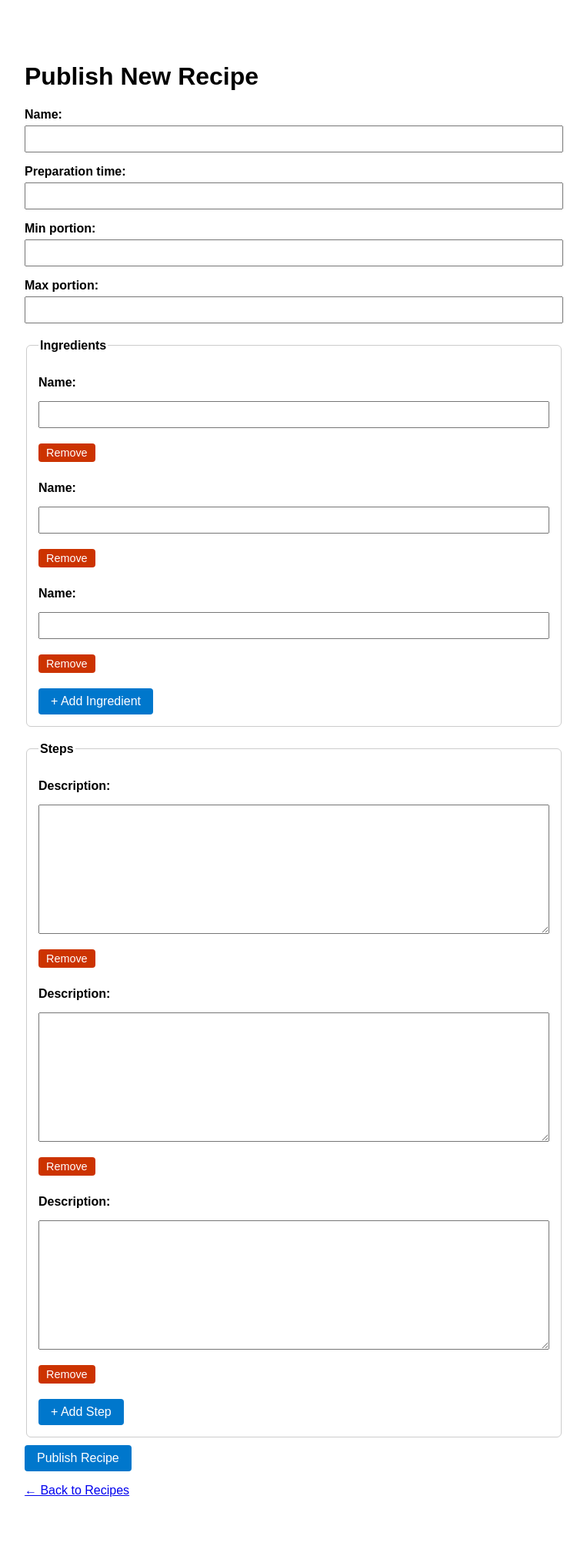
After one commit to cadiazh/Cocina360, a Django app: page /recipes/recipes/new/ in a window 1280 px wide. The commit adds this page. Shown: the whole page at 77% size, without its empty margins (258-1021 px from the left). Run offline with Django 5.2, Linux system fonts and the light colour scheme; a user stored in the database is signed in.

Commit message:
cambios esteticos, usuarios, crear y borrar recetas

```diff
--- /dev/null
+++ b/recipes/forms.py
@@ -0,0 +1,39 @@
+from django import forms
+from django.contrib.auth.models import User
+from django.core.exceptions import ValidationError
+from django.forms import ModelForm, inlineformset_factory
+from .models import Recipe, Ingredient, Step
+
+class RegisterForm(forms.Form):
+    username = forms.CharField(
+        max_length=150,
+        required=True,
+        widget=forms.TextInput(attrs={'placeholder': 'Username'})
+    )
+    password1 = forms.CharField(
+        label="Password",
+        required=True,
+        widget=forms.PasswordInput(attrs={'placeholder': 'Password'})
+    )
+    password2 = forms.CharField(
+        label="Confirm Password",
+        required=True,
+        widget=forms.PasswordInput(attrs={'placeholder': 'Confirm Password'})
+    )
+    def clean_username(self):
+        username = self.cleaned_data['username']
+        if User.objects.filter(username=username).exists():
+            raise ValidationError("This username is already taken.")
+        return username
+    def clean(self):
+        cleaned_data = super().clean()
+        p1 = cleaned_data.get("password1")
+        p2 = cleaned_data.get("password2")
+
+
+class RecipeForm(ModelForm):
+    class Meta:
+        model = Recipe
+        fields = ['name', 'preparation_time', 'min_portion', 'max_portion']
+IngredientFormSet = inlineformset_factory(Recipe, Ingredient, fields=('name',), extra=3, can_delete=True)
+StepFormSet = inlineformset_factory(Recipe, Step, fields=('order', 'description'), extra=3, can_delete=True)
--- a/recipes/models.py
+++ b/recipes/models.py
@@ -6,6 +6,7 @@ class Recipe(models.Model):
     preparation_time = models.FloatField(null=True, blank=True)
     min_portion = models.IntegerField(null=True, blank=True)
     max_portion = models.IntegerField(null=True, blank=True)
+    creator = models.ForeignKey(User, on_delete=models.CASCADE, related_name='recipes')
 
     def __str__(self):
         return self.name
--- /dev/null
+++ b/recipes/templates/recipes/recipe_form.html
@@ -0,0 +1,161 @@
+<!DOCTYPE html>
+<html lang="en">
+<head>
+    <meta charset="UTF-8" />
+    <title>New Recipe - Cocina 360</title>
+    <style>
+        body { font-family: Arial, sans-serif; max-width: 700px; margin: 40px auto; padding: 20px; }
+        label { display: block; margin-top: 15px; font-weight: bold; }
+        input, textarea { width: 100%; padding: 8px; margin-top: 5px; box-sizing: border-box; }
+        button, .add-btn, .remove-btn {
+            margin-top: 10px;
+            padding: 8px 16px;
+            background: #0077cc;
+            color: white;
+            border: none;
+            cursor: pointer;
+            font-size: 1rem;
+            border-radius: 4px;
+            user-select: none;
+        }
+        button:hover, .add-btn:hover, .remove-btn:hover { background: #005fa3; }
+        fieldset { margin-top: 20px; padding: 15px; border: 1px solid #ccc; border-radius: 6px; }
+        legend { font-weight: bold; }
+        .form-row { margin-bottom: 10px; display: flex; flex-wrap: wrap; align-items: center; gap: 10px; }
+        .remove-btn {
+            background: #cc3300;
+            padding: 4px 10px;
+            font-size: 0.9rem;
+            border-radius: 4px;
+        }
+        .remove-btn:hover { background: #992200; }
+
+        /* 🔥 Ocultar los cubitos (checkbox DELETE) */
+        input[type="checkbox"][name$="-DELETE"] {
+            display: none;
+        }
+        input[name$="-order"] {
+            display: none;
+        }
+    </style>
+</head>
+<body>
+    <h1>Publish New Recipe</h1>
+    <form method="post" id="recipe-form">
+        {% csrf_token %}
+        {{ form.as_p }}
+
+        <fieldset id="ingredients-fieldset">
+            <legend>Ingredients</legend>
+            {{ ingredient_formset.management_form }}
+            <div id="ingredients-forms">
+                {% for form in ingredient_formset %}
+                    <div class="form-row">
+                        {{ form.name.label_tag }} {{ form.name }}
+                        {{ form.DELETE }}  <!-- oculto por CSS -->
+                        <button type="button" class="remove-btn" onclick="removeForm(this)">Remove</button>
+                    </div>
+                {% endfor %}
+            </div>
+            <button type="button" class="add-btn" onclick="addForm('ingredients')">+ Add Ingredient</button>
+        </fieldset>
+
+        <fieldset id="steps-fieldset">
+            <legend>Steps</legend>
+            {{ step_formset.management_form }}
+            <div id="steps-forms">
+                {% for form in step_formset %}
+                    <div class="form-row step-row">
+                        {{ form.order }} <!-- se rellena automáticamente -->
+                        {{ form.description.label_tag }} {{ form.description }}
+                        {{ form.DELETE }} <!-- oculto -->
+                        <button type="button" class="remove-btn" onclick="removeForm(this)">Remove</button>
+                    </div>
+                {% endfor %}
+            </div>
+            <button type="button" class="add-btn" onclick="addForm('steps')">+ Add Step</button>
+        </fieldset>
+
+        <button type="submit">Publish Recipe</button>
+    </form>
+    <p><a href="{% url 'recipe_list' %}">← Back to Recipes</a></p>
+
+<script>
+    function removeForm(button) {
+        const formRow = button.closest('.form-row');
+        const deleteInput = formRow.querySelector('input[type=checkbox][name$="-DELETE"]');
+        if (deleteInput) {
+            deleteInput.checked = true;
+            formRow.style.display = 'none';
+        } else {
+            formRow.remove();
+        }
+        updateFormIndices();
+    }
+
+    function addForm(prefix) {
+        const formsDiv = document.getElementById(prefix + '-forms');
+        const totalFormsInput = document.querySelector(`#id_${prefix}-TOTAL_FORMS`);
+        const currentFormCount = parseInt(totalFormsInput.value);
+        const emptyFormTemplate = document.getElementById(prefix + '-empty-form').innerHTML;
+
+        const newFormHtml = emptyFormTemplate.replace(/__prefix__/g, currentFormCount);
+        const tempDiv = document.createElement('div');
+        tempDiv.classList.add('form-row');
+        if (prefix === 'steps') tempDiv.classList.add('step-row');
+        tempDiv.innerHTML = newFormHtml + `
+            <button type="button" class="remove-btn" onclick="removeForm(this)">Remove</button>
+        `;
+
+        formsDiv.appendChild(tempDiv);
+        totalFormsInput.value = currentFormCount + 1;
+        updateFormIndices();
+    }
+
+    function updateFormIndices() {
+        ['ingredients', 'steps'].forEach(prefix => {
+            const formsDiv = document.getElementById(prefix + '-forms');
+            const totalFormsInput = document.querySelector(`#id_${prefix}-TOTAL_FORMS`);
+            const forms = formsDiv.querySelectorAll('.form-row:not([style*="display: none"])');
+            totalFormsInput.value = forms.length;
+            forms.forEach((formRow, index) => {
+                formRow.querySelectorAll('input, select, textarea, label').forEach(el => {
+                    if (el.name) {
+                        el.name = el.name.replace(new RegExp(`${prefix}-\\d+`), `${prefix}-${index}`);
+                    }
+                    if (el.id) {
+                        el.id = el.id.replace(new RegExp(`${prefix}-\\d+`), `${prefix}-${index}`);
+                    }
+                    if (el.htmlFor) {
+                        el.htmlFor = el.htmlFor.replace(new RegExp(`${prefix}-\\d+`), `${prefix}-${index}`);
+                    }
+                });
+                // 🔥 Auto enumerar Steps
+                if (prefix === 'steps') {
+                    const orderInput = formRow.querySelector('input[name$="-order"]');
+                    if (orderInput) orderInput.value = index + 1;
+                }
+            });
+        });
+    }
+
+    // Ejecutar al inicio para numerar bien los pasos existentes
+    document.addEventListener("DOMContentLoaded", updateFormIndices);
+</script>
+
+<!-- Empty form templates -->
+<div id="ingredients-empty-form" style="display:none;">
+    <label for="id_ingredients-__prefix__-name">Name:</label>
+    <input type="text" name="ingredients-__prefix__-name" id="id_ingredients-__prefix__-name" />
+    <input type="checkbox" name="ingredients-__prefix__-DELETE" id="id_ingredients-__prefix__-DELETE" />
+</div>
+
+<div id="steps-empty-form" style="display:none;">
+    <input type="hidden" name="steps-__prefix__-order" id="id_steps-__prefix__-order" value="__order__" />
+    <label for="id_steps-__prefix__-description">Description:</label>
+    <textarea name="steps-__prefix__-description" id="id_steps-__prefix__-description"></textarea>
+    <input type="checkbox" name="steps-__prefix__-DELETE" id="id_steps-__prefix__-DELETE" />
+</div>
+
+</body>
+</html>
--- a/recipes/urls.py
+++ b/recipes/urls.py
@@ -1,4 +1,4 @@
-from django.urls import path
+from django.urls import path, include
 from . import views
 
 urlpatterns = [
@@ -6,4 +6,11 @@ urlpatterns = [
     path('<int:pk>/', views.recipe_detail, name='recipe_detail'),
     path('<int:recipe_pk>/ingredient/<int:ingredient_pk>/toggle/', views.toggle_ingredient_completion, name='toggle_ingredient_completion'),
     path('<int:recipe_pk>/step/<int:step_pk>/toggle/', views.toggle_step_completion, name='toggle_step_completion'),
+    path('recipes/<int:pk>/delete/', views.recipe_delete, name='recipe_delete'),
+    # Auth
+    path('accounts/', include('django.contrib.auth.urls')),  # login, logout, password reset
+    # Registration
+    path('accounts/register/', views.register, name='register'),
+    # Recipe creation
+    path('recipes/new/', views.recipe_create, name='recipe_create'),
 ]
--- a/recipes/views.py
+++ b/recipes/views.py
@@ -1,45 +1,43 @@
 from django.shortcuts import render, get_object_or_404, redirect
-# from django.contrib.auth.decorators import login_required # Comment out or remove this line
 from .models import Recipe, Ingredient, Step, UserIngredientCompletion, UserStepCompletion
-from django.contrib.auth.models import User # Import User model
+from django.contrib.auth.models import User
+from django.contrib.auth import login
+from .forms import RegisterForm, RecipeForm, IngredientFormSet, StepFormSet
+from django.contrib.auth.decorators import login_required
+from django.forms import modelformset_factory
+from django.http import HttpResponseForbidden
 
 def recipe_list(request):
     recipes = Recipe.objects.all()
     return render(request, 'recipes/recipe_list.html', {'recipes': recipes})
 
-# Temporarily remove @login_required for testing
-# @login_required
+
 def recipe_detail(request, pk):
     recipe = get_object_or_404(Recipe, pk=pk)
 
-    # --- TEMPORARY LOGIC FOR TESTING WITHOUT LOGIN ---
-    # If you're not logged in, we'll use a dummy user or the first user found
-    # This is NOT for production, just for testing the UI
+
     if request.user.is_authenticated:
         current_user = request.user
     else:
-        # For testing purposes, let's try to get the first user or create a dummy one
-        # You MUST have at least one user in your database (e.g., a superuser)
-        # for this to work without errors if no user is logged in.
+
         try:
             current_user = User.objects.first()
             if not current_user:
-                # Fallback if no users exist at all (highly unlikely after createsuperuser)
-                # This part is just to prevent crashes during testing
+
                 current_user = User.objects.create_user(username='guest_tester', password='password123')
                 print("Created a temporary guest_tester user for anonymous access.")
         except Exception as e:
-            # Handle cases where User model might not be ready or other issues
+
             print(f"Could not get or create a user for anonymous access: {e}")
-            # You might want to redirect or show an error page here in a real app
+
             return render(request, 'recipes/error.html', {'message': 'User context missing for anonymous access.'})
-    # --- END TEMPORARY LOGIC ---
 
-    # Get user's completion status for ingredients and steps
+
+
     ingredients_with_status = []
     for ingredient in recipe.ingredients.all():
         completion, created = UserIngredientCompletion.objects.get_or_create(
-            user=current_user, ingredient=ingredient # Use current_user here
+            user=current_user, ingredient=ingredient
         )
         ingredients_with_status.append({
             'ingredient': ingredient,
@@ -49,7 +47,7 @@ def recipe_detail(request, pk):
     steps_with_status = []
     for step in recipe.steps.all():
         completion, created = UserStepCompletion.objects.get_or_create(
-            user=current_user, step=step # Use current_user here
+            user=current_user, step=step
         )
         steps_with_status.append({
             'step': step,
@@ -60,49 +58,98 @@ def recipe_detail(request, pk):
         'recipe': recipe,
         'ingredients_with_status': ingredients_with_status,
         'steps_with_status': steps_with_status,
-        'user_is_authenticated': request.user.is_authenticated # Pass this to template for conditional display
+        'user_is_authenticated': request.user.is_authenticated
     })
 
-# Temporarily remove @login_required for testing
-# @login_required
+
 def toggle_ingredient_completion(request, recipe_pk, ingredient_pk):
     if request.method == 'POST':
-        # --- TEMPORARY LOGIC FOR TESTING WITHOUT LOGIN ---
+
         if request.user.is_authenticated:
             current_user = request.user
         else:
-            current_user = User.objects.first() # Assuming a user exists for testing
+            current_user = User.objects.first()
             if not current_user:
-                # Handle if no user exists even for testing
-                return redirect('recipe_list') # Or an error page
-        # --- END TEMPORARY LOGIC ---
+
+                return redirect('recipe_list')
+
 
         ingredient = get_object_or_404(Ingredient, pk=ingredient_pk)
         completion, created = UserIngredientCompletion.objects.get_or_create(
-            user=current_user, ingredient=ingredient # Use current_user here
+            user=current_user, ingredient=ingredient
         )
         completion.completed = not completion.completed
         completion.save()
     return redirect('recipe_detail', pk=recipe_pk)
 
-# Temporarily remove @login_required for testing
-# @login_required
+
 def toggle_step_completion(request, recipe_pk, step_pk):
     if request.method == 'POST':
-        # --- TEMPORARY LOGIC FOR TESTING WITHOUT LOGIN ---
+
         if request.user.is_authenticated:
             current_user = request.user
         else:
-            current_user = User.objects.first() # Assuming a user exists for testing
+            current_user = User.objects.first()
             if not current_user:
-                # Handle if no user exists even for testing
-                return redirect('recipe_list') # Or an error page
-        # --- END TEMPORARY LOGIC ---
+
+                return redirect('recipe_list')
+
 
         step = get_object_or_404(Step, pk=step_pk)
         completion, created = UserStepCompletion.objects.get_or_create(
-            user=current_user, step=step # Use current_user here
+            user=current_user, step=step
         )
         completion.completed = not completion.completed
         completion.save()
     return redirect('recipe_detail', pk=recipe_pk)
+
+def register(request):
+    if request.method == 'POST':
+        form = RegisterForm(request.POST)
+        if form.is_valid():
+            user = User.objects.create_user(
+                username=form.cleaned_data['username'],
+                password=form.cleaned_data['password1']
+            )
+            login(request, user)
+            return redirect('recipe_list')
+    else:
+        form = RegisterForm()
+    return render(request, 'registration/register.html', {'form': form})
+
+
+
+@login_required
+def recipe_create(request):
+    if request.method == 'POST':
+        form = RecipeForm(request.POST)
+        ingredient_formset = IngredientFormSet(request.POST)
+        step_formset = StepFormSet(request.POST)
+        if form.is_valid() and ingredient_formset.is_valid() and step_formset.is_valid():
+            recipe = form.save(commit=False)
+            recipe.creator = request.user
+            recipe.save()
+            ingredient_formset.instance = recipe
+            ingredient_formset.save()
+            step_formset.instance = recipe
+            step_formset.save()
+            return redirect('recipe_detail', pk=recipe.pk)
+    else:
+        form = RecipeForm()
+        ingredient_formset = IngredientFormSet()
+        step_formset = StepFormSet()
+    return render(request, 'recipes/recipe_form.html', {
+        'form': form,
+        'ingredient_formset': ingredient_formset,
+        'step_formset': step_formset,
+    })
+
+@login_required
+def recipe_delete(request, pk):
+    recipe = get_object_or_404(Recipe, pk=pk)
+    if recipe.creator != request.user:
+        return HttpResponseForbidden("You are not allowed to delete this recipe.")
+    if request.method == 'POST':
+        recipe.delete()
+        return redirect('recipe_list')
+    return render(request, 'recipes/recipe_confirm_delete.html', {'recipe': recipe})
```
Also changed, not shown: recipes/templates/recipes/recipe_confirm_delete.html (added, +70 -0 lines), recipes/templates/recipes/recipe_detail.html (+18 -0 lines), recipes/templates/recipes/recipe_list.html (+54 -24 lines), recipes/templates/registration/login.html (added, +94 -0 lines), recipes/templates/registration/register.html (added, +103 -0 lines), db.sqlite3, recipes/migrations/0002_recipe_creator.py (added), recipes/migrations/0003_alter_recipe_creator.py (added).
